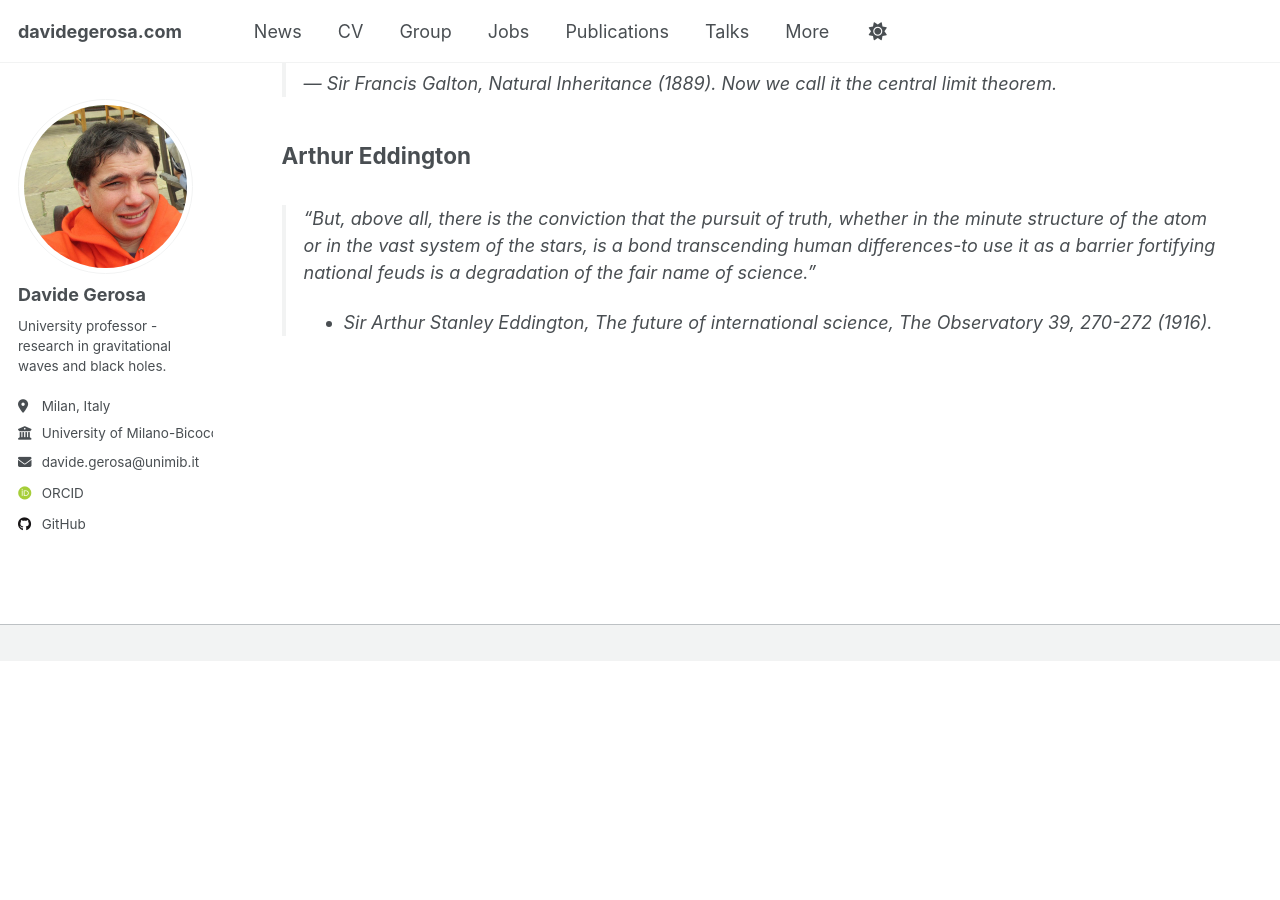
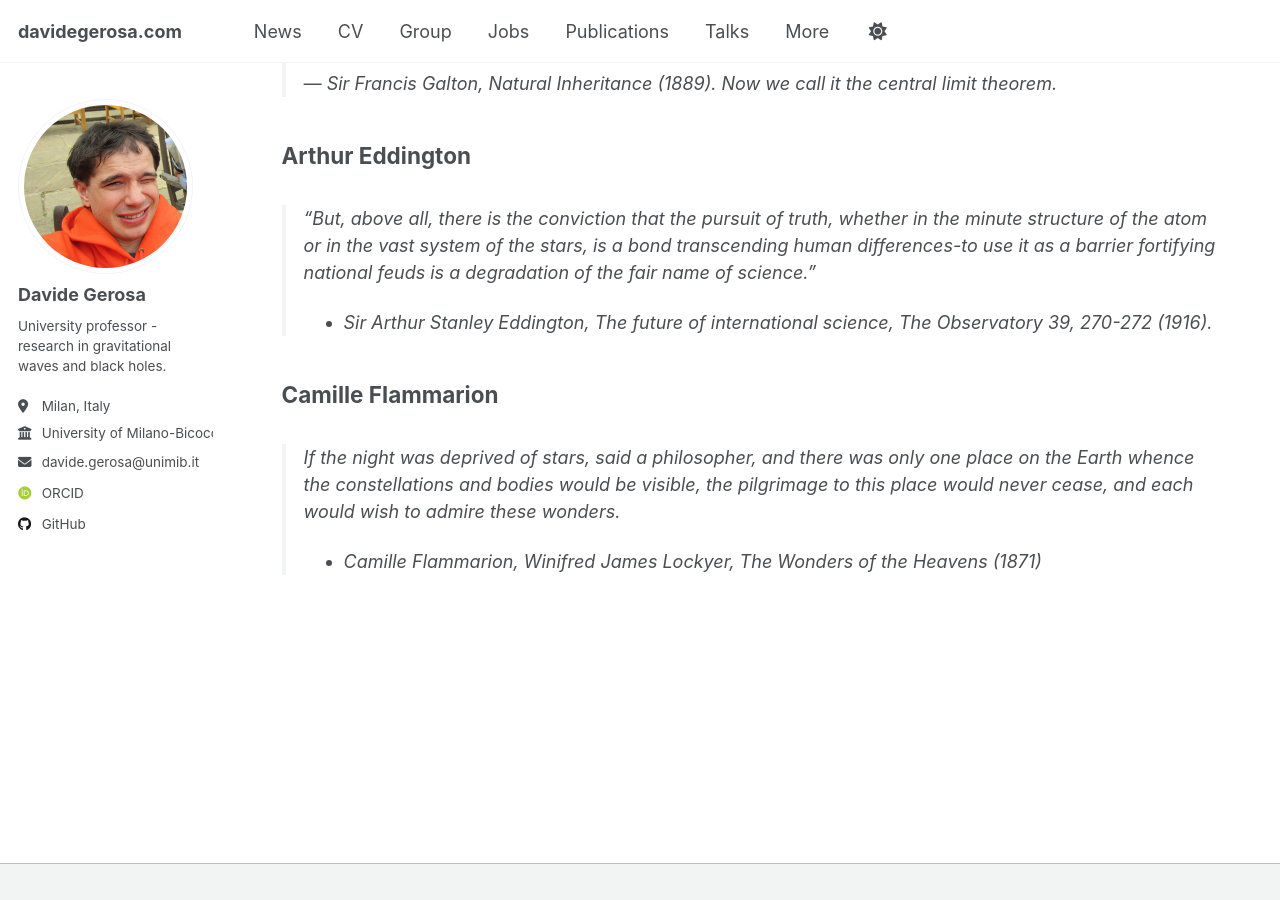
Before and after one commit to dgerosa/website, a Jekyll site: the page built from _pages/quotes.md, in a window 1280 px wide and 900 px high, scrolled down 3832 px. Built offline with Jekyll 4.4.1, drawn with Linux system fonts in a browser that asks for light colours; some web fonts are replaced; before the commit the page ends 4493 px from its top, so only the background shows below that.

Commit message:
Thu Sep 11 07:49:19 CEST 2025

```diff
--- a/_pages/quotes.md
+++ b/_pages/quotes.md
@@ -119,3 +119,11 @@ Here I collect some quotations on General Relativity, and science in general, wh
 > "But, above all, there is the conviction that the pursuit of truth, whether in the minute structure of the atom or in the vast system of the stars, is a bond transcending human differences-to use it as a barrier fortifying national feuds is a degradation of the fair name of science."
 >
 >  - *Sir Arthur Stanley Eddington, The future of international science, The Observatory 39, 270-272 (1916).*
+
+
+
+## Camille Flammarion
+
+>If the night was deprived of stars, said a philosopher, and there was only one place on the Earth whence the constellations and bodies would be visible, the pilgrimage to this place would never cease, and each would wish to admire these wonders.
+>
+> - *Camille Flammarion, Winifred James Lockyer, The Wonders of the Heavens (1871)*
```
